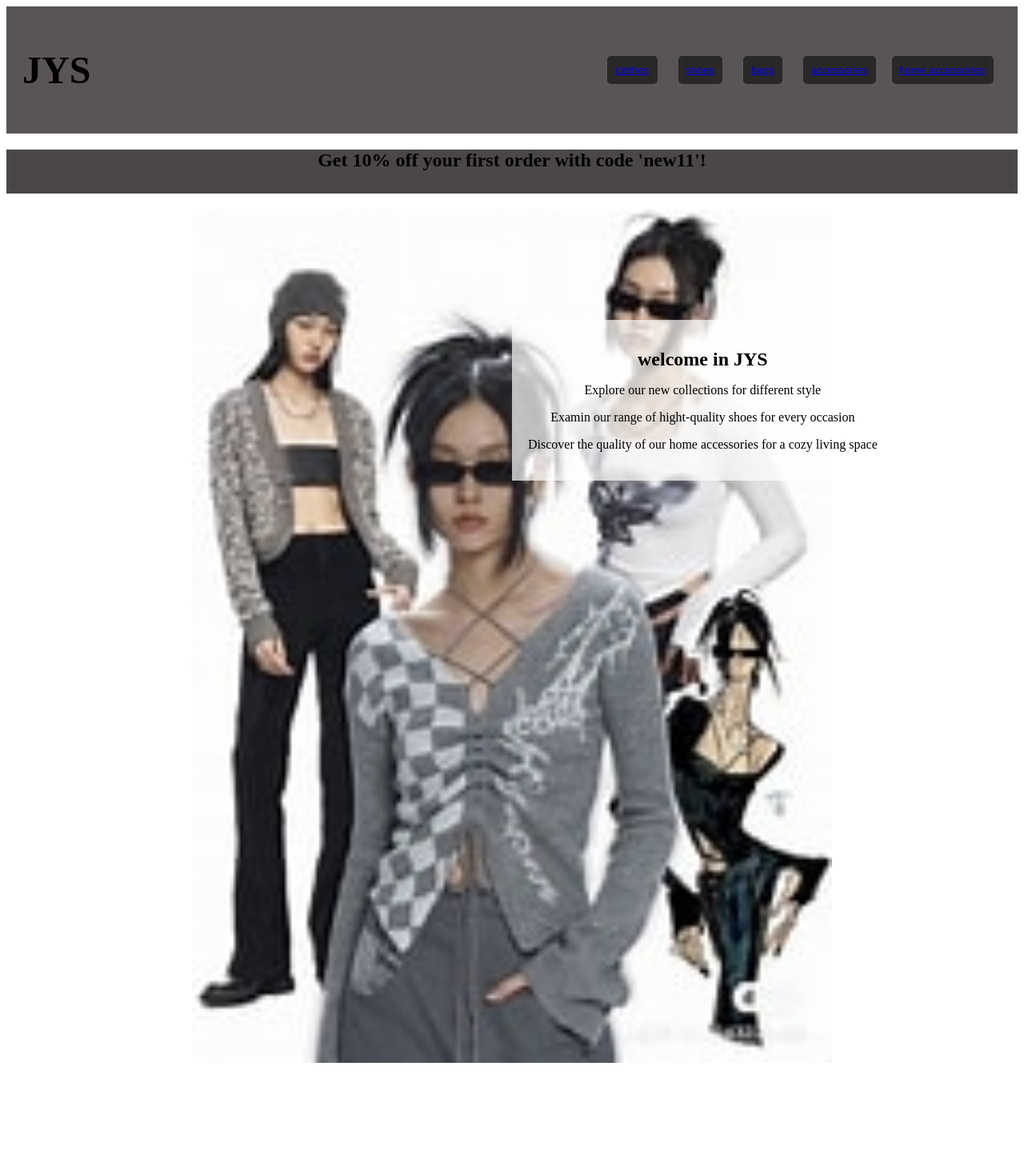
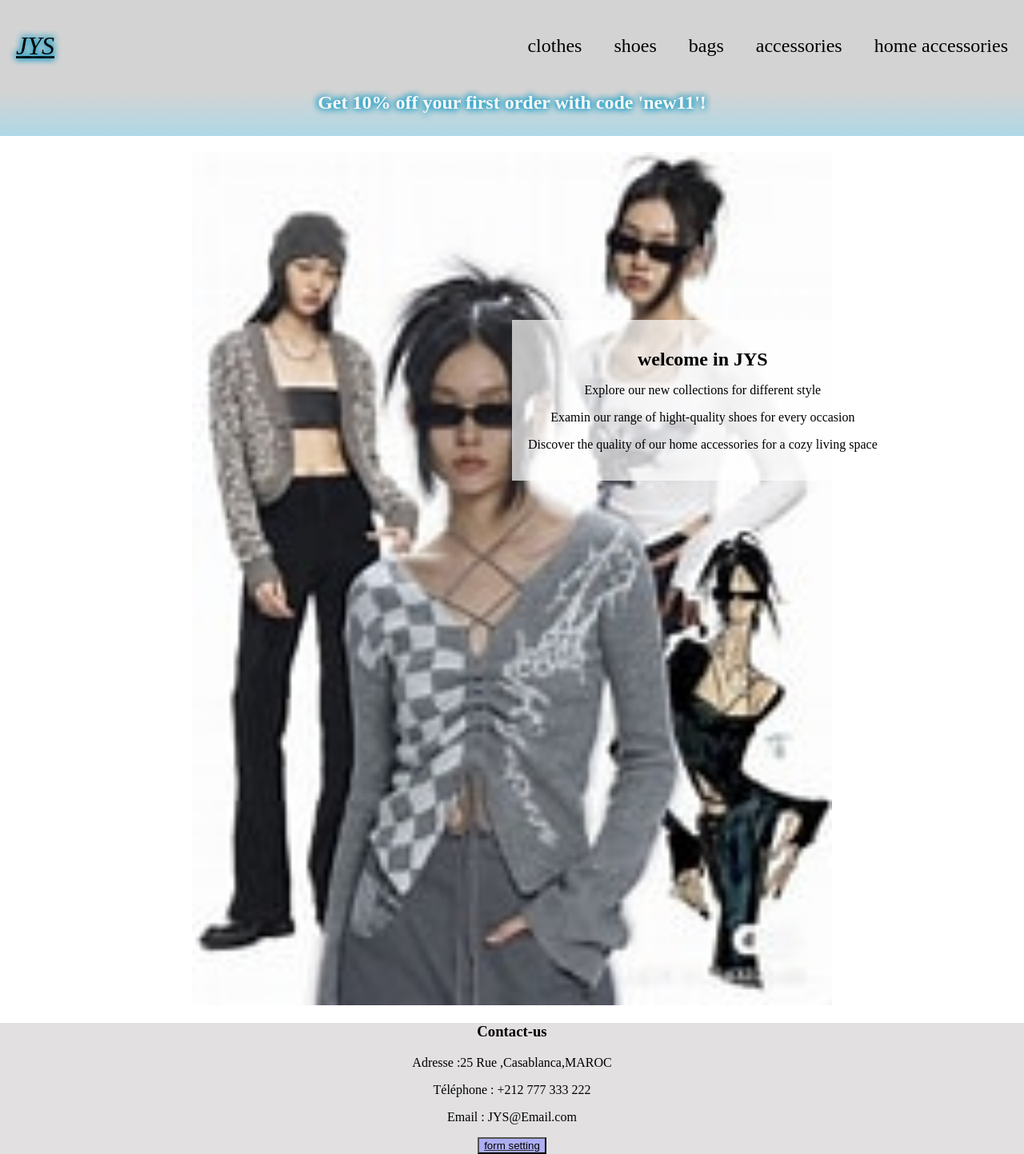
Before and after one commit to kawtaraitsaid/controle-work, a plain HTML site: page index11.html in a window 1280 px wide. Shown: the whole page at 80% size. Before the commit the page ends 1341 px from the top, so only its background shows below. Drawn offline with Linux system fonts and the light colour scheme.

Commit message:
adding formulaire

```diff
--- a/accessories/accessories.css
+++ b/accessories/accessories.css
@@ -1,4 +1,8 @@
-.container{
+
+body {
+    background-color: rgb(226, 226, 197);
+}
+.bijoux {
    display: flex;
    margin: 36px;
    padding: 10px;
@@ -9,7 +13,30 @@
 
 }
 h1{
-    background-color: rgb(224, 114, 188);
+    background-color: rgb(243, 148, 40);
     text-align: center;
     border-radius: 15px;
+    color: white;
+    text-shadow: 0px 0px 8px rgb(226, 226, 197),
+    0px 0px 8px rgb(226, 226, 197),
+    0px 0px 8px rgb(226, 226, 197);
 }
+button {
+    border-radius: 60px 70px 40px 140px;
+    background-color:  rgb(243, 148, 40);
+
+    font-size: 15px;
+}
+.accessories {
+
+    filter: drop-shadow(10px 7px 10px orange);
+    margin-top: 8px;
+}
+
+p {
+    text-decoration: underline;
+    font-size: larger;
+    text-shadow: 0px 0px 8px orange,
+    0px 0px 8px orange,
+    0px 0px 8px orange;
+}
--- a/bags/bags.css
+++ b/bags/bags.css
@@ -1,15 +1,33 @@
-.bags{
-    display: flex;
+
+body{
+    background-color: lightblue;
+
+
 }
 h1{
-    background-color: pink;
+    color: white;
+    background-color: rgb(71, 71, 133);
     border-radius: 45px;
     text-align: center;
 }
 button{
-    border-radius: 45px;
-    background-color: rgb(209, 140, 186);
+    border-radius: 60px 70px 40px 140px;
+    background-color: rgb(71, 71, 133);
     padding: 15px 32px;
     font-size: 15px;
 
+
 }
+.bag{
+
+    filter: drop-shadow(10px 7px 10px rgb(66, 66, 145));
+    margin-top: 8px;
+}
+p {
+    color: white;
+    text-decoration: underline;
+    font-size: larger;
+    text-shadow: 0px 0px 8px rgb(60, 57, 199),
+                 0px 0px 8px rgb(60, 57, 199),
+                 0px 0px 8px rgb(60, 57, 199);
+}
--- a/clothes/clothes.css
+++ b/clothes/clothes.css
@@ -1,8 +1,31 @@
-.clothes{
-    display: flex;
+body {
+    background-color: lightgrey;
+    flex-direction: column;
 }
+
 h1{
-    background-color: rgb(206, 90, 109);
-    border-radius: 45px;
     text-align: center;
+    border-radius: 35px;
+    background-image: linear-gradient(rgb(248, 243, 243), rgb(218, 106, 180));
+
 }
+button {
+    border-radius:60px 70px 40px 140px;
+    background-image: linear-gradient(white, rgb(218, 106, 180));
+    padding: 15px 32px;
+    font-size: 15px;
+
+}
+.clothes {
+     filter: drop-shadow(10px 7px 10px rgb(218, 158, 168));
+     margin-top: 8px;
+}
+
+p {
+    color: rgb(85, 83, 83);
+    text-decoration: underline;
+    font-size: larger;
+    text-shadow: 0px 0px 8px orchid,
+    0px 0px 8px orchid,
+    0px 0px 8px orchid;
+}
--- a/home accessories/home.css
+++ b/home accessories/home.css
@@ -1,8 +1,33 @@
+body{
+    background-color: lightyellow;
+
+
+}
 .homeaccess{
     display: block;
 }
 h1{
     text-align: center;
     border-radius: 35px;
-    background-color: rgb(199, 114, 128);
+    background-color:lightgrey;
 }
+button {
+    border-radius: 60px 70px 40px 140px;
+    background-color:lightgray;
+    padding: 15px 32px;
+    font-size: 15px;
+
+}
+.homeaccess {
+    filter: drop-shadow(10px 7px 10px black);
+    margin-top: 8px;
+}
+
+p {
+    color: white;
+    text-decoration: underline;
+    font-size: larger;
+    text-shadow: 0px 0px 8px black,
+    0px 0px 8px black,
+    0px 0px 8px black;
+}
--- a/index11.html
+++ b/index11.html
@@ -8,17 +8,19 @@
 </head>
 <body>
     <header class="content">
-     <h1>JYS</h1>
+     <i>JYS</i>
      <div class="clothes-container"></div>
       <div class="shirt"></div>
       <div class="pants"></div>
      <nav>
-        <button><a href="clothes/clothes.html">clothes</a></button>
-        <button><a href="shoes/shoes.html">shoes</a></button>
-        <button><a href="bags/bags.html">bags</a></button>
-        <button><a href="accessories/accessories.html">accessories</a</button>
-        <button><a href="home accessories/home.html">home accessories</a></button>
-     </nav>
+      <ul class="lien">
+        <li><a href="clothes/clothes.html">clothes</a></li>
+        <li><a href="shoes/shoes.html">shoes</a></li>
+        <li><a href="bags/bags.html">bags</a></li>
+        <li><a href="accessories/accessories.html">accessories</a></li>
+        <li><a href="home accessories/home.html">home accessories</a></li>
+      </ul>
+    </nav>
     </header>
     <h2>Get 10% off your first order with code 'new11'!</h2>
     <div class="container"><img src="mainimg.jpg" alt="mainimg" class="mainimg"></div>
@@ -29,5 +31,13 @@
         <p>Examin our range of hight-quality shoes for every occasion</p>
         <p>Discover the quality of our home accessories for a cozy living space</p>
     </div>
+    <footer>
+        <div class="option-contact"></div>
+        <h3>Contact-us</h3>
+        <p>Adresse :25 Rue ,Casablanca,MAROC</p>
+        <p>Téléphone : +212 777 333 222</p>
+        <p>Email : JYS@Email.com</p>
+       <button class="formulaire"><a href="moreInfo/index.html">form setting</a></button>
+    </footer>
 </body>
 </html>
--- /dev/null
+++ b/moreInfo/index.css
@@ -0,0 +1,26 @@
+body{
+     background-image: linear-gradient(lightblue,rgb(161, 161, 226));
+
+}
+.cadre {
+    border: solid#000;
+    width: 30%;
+
+}
+label,input,textarea,select {
+    display: block;
+    margin: 20px;
+}
+textarea{
+    height: 100px;
+}
+button{
+    background-color: rgb(161, 161, 226);
+    padding:10px;
+    color: rgb(68, 63, 63);
+    border-radius: 10px;
+    margin: 10px;
+}
+button:hover{
+    background-color:lightblue;
+}
--- a/shoes/shoes.css
+++ b/shoes/shoes.css
@@ -1,8 +1,30 @@
-.shoes{
-    display: flex;
+ body{
+     background-color:rgb(187, 248, 187);
+
 }
+
 h1{
-    background-color: rgb(228, 118, 136);
+    background-color:green;
     border-radius: 35px;
     text-align: center;
 }
+button {
+    border-radius:60px 70px 40px 140px;
+    background-image: linear-gradient(green,white);
+    padding: 15px 32px;
+    font-size: 15px;
+}
+.shoes{
+
+filter: drop-shadow(10px 7px 10px green);
+margin-top: 8px;
+}
+
+p {
+    color:white;
+    text-decoration: underline;
+    font-size: larger;
+    text-shadow: 0px 0px 8px rgb(9, 243, 29),
+    0px 0px 8px rgb(9, 243, 29),
+    0px 0px 8px rgb(9, 243, 29);
+}
--- a/work.css
+++ b/work.css
@@ -1,9 +1,27 @@
+
+body {
+    margin: 0;
+    padding: 0;
+
+}
 header{
    display: flex;
    justify-content: space-between;
    align-items: center;
    padding: 20px;
-   background-color: rgb(90, 85, 85);
+   background-color: lightgray;
+}
+a {
+    text-decoration: none;
+    color: black;
+}
+i{
+    text-decoration: underline;
+    font-style: italic;
+    font-size: xx-large;
+    text-shadow: 0px 0px 8px rgb(33, 160, 199),
+    0px 0px 8px  rgb(33, 160, 199),
+    0px 0px 8px  rgb(33, 160, 199);
 }
 .logo {
     opacity: 0;
@@ -12,17 +30,12 @@ header{
 .logo:hover {
     opacity: 1;
 }
-spinner {
-
-    animation: mySpinner 4s;
-    animation-iteration-count: infinite;
-}
 @keyframes mySpiner {
     from {
     transform: rotate(0deg);
     }
     25% {
-        transform: :rotate(-45deg);
+        transform: rotate(-45deg);
     }
     to {
         transform: rotate(360deg);
@@ -31,26 +44,30 @@ spinner {
 .content{
     font-size: 24px;
 }
-
-button{
-    background-color:rgb(41, 40, 39);
-    color: rgb(243, 238, 238);
-    padding: 10px;
-    border-radius: 5px;
-    border: none;
-    cursor: pointer;
-    margin: 0 10px;
-    transition: background-color 0.3s;
-
+nav ul{
+    display: flex;
+    gap: 2.5rem;
+    text-decoration: none;
 }
-button:hover{
-    background-color: rgb(153, 91, 91);
+li {
+    display: block;
+    transition: .5s;
 }
-
+ul:hover li {
+    filter: blur(25px);
+}
+ul li:hover {
+    filter: blur(0px);
+}
 h2{
-    background-color: rgb(75, 71, 71);
+    background-image: linear-gradient(lightgray,lightblue);
     height: 55px;
     text-align: center;
+    margin-top: 0;
+    color: rgb(250, 247, 247);
+    text-shadow: 0px 0px 8px rgb(33, 160, 199),
+    0px 0px 8px  rgb(33, 160, 199),
+    0px 0px 8px  rgb(33, 160, 199);
 }
 
 
@@ -79,3 +96,12 @@ h2{
 .intro p{
     font-size: 16px;
 }
+footer{
+    background-color: rgba(94, 83, 83, 0.178);
+    text-align: center;
+}
+.formulaire {
+    color: #333;
+    text-decoration:underline;
+    background-color: rgb(173, 173, 243);
+}
```
Also changed, not shown: accessories/accessories.html (+13 -6 lines), bags/bags.html (+5 -6 lines), clothes/clothes.html (+15 -7 lines), home accessories/home.html (+5 -1 lines), moreInfo/index.html (added, +29 -0 lines), shoes/shoes.html (+10 -5 lines).
